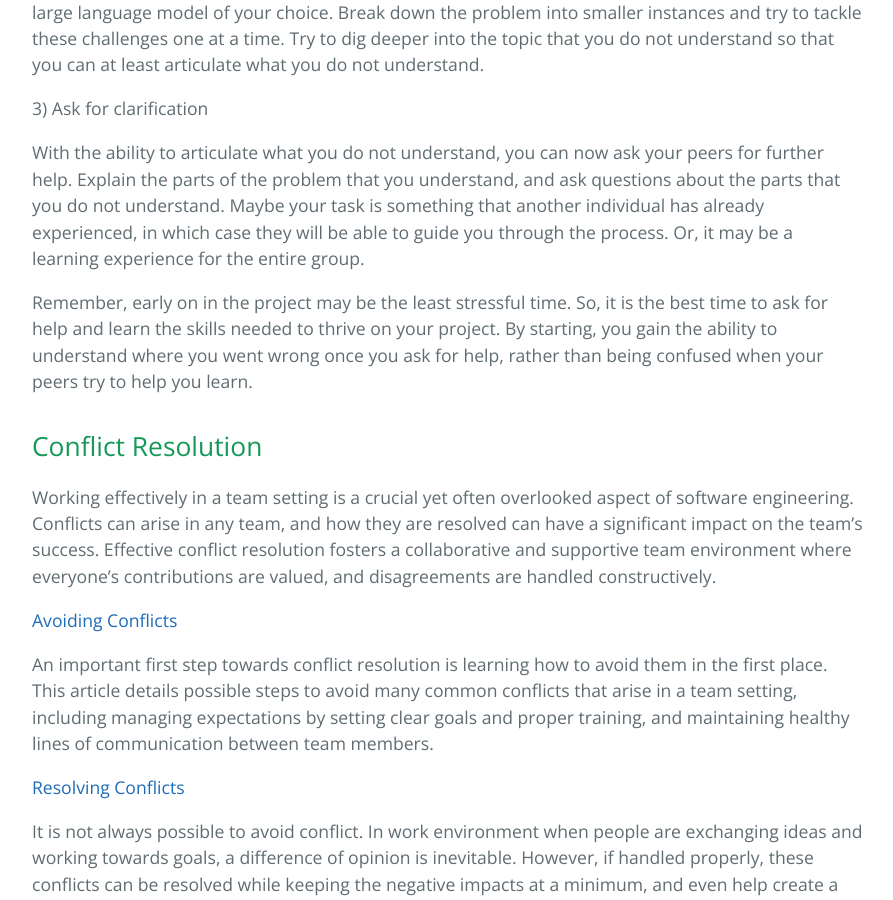
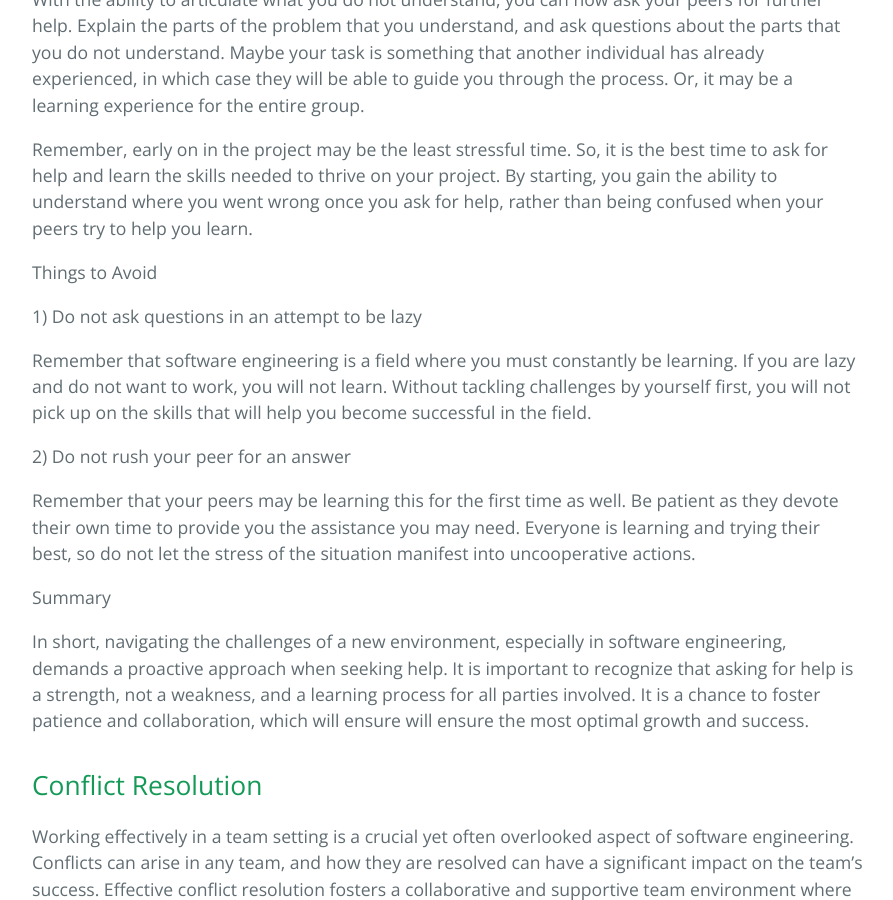
Before and after one commit to learning-software-engineering/learning-software-engineering.github.io, a Jekyll site: the page built from Topics/Teamwork.md, in a window 1280 px wide and 900 px high, scrolled down 5989 px. Shown: the whole window, without its empty margins (192-1085 px from the left). Built offline with Jekyll 4.4.1, drawn with Linux system fonts in a browser that asks for light colours; our own code applies the rules of GitHub Pages for plain Markdown files; some of the changed text lies outside the part shown.

Commit message:
Made requested changed from Jessica to include a few things to avoid doing, to be professional while asking for help. As well as a short summary to end off the section.

```diff
--- a/Topics/Teamwork.md
+++ b/Topics/Teamwork.md
@@ -85,8 +84,7 @@ It is important to remember that you have the most experience with your own code
 With all the previous steps complete, you can now ask a well-defined specific question, if you have not already solved your problem. With a fresh set of eyes on a small amount of code, it will be much easier to find a solution compared to asking for help combing through hundreds of lines of code.
 
 Remember, asking for help is not a sign of weakness. With different individuals at different levels of experience, a hard problem for you may be an issue that another individual has already experienced. So if you are stuck, it is better to ask for help than to do nothing at all.
-
-### With Getting Started
+Asking For Help (to start)
 
 A related but different issue that may arise is that you do not know how to begin. Your initial attempts may be futile and you do not know how you should proceed to contribute to the overwhelming task at hand.
 
@@ -103,6 +101,20 @@ With the internet at your disposal, there are many resources to find help. Try s
 With the ability to articulate what you do not understand, you can now ask your peers for further help. Explain the parts of the problem that you understand, and ask questions about the parts that you do not understand. Maybe your task is something that another individual has already experienced, in which case they will be able to guide you through the process. Or, it may be a learning experience for the entire group.
 
 Remember, early on in the project may be the least stressful time. So, it is the best time to ask for help and learn the skills needed to thrive on your project. By starting, you gain the ability to understand where you went wrong once you ask for help, rather than being confused when your peers try to help you learn.
+
+Things to Avoid
+
+1) Do not ask questions in an attempt to be lazy
+
+Remember that software engineering is a field where you must constantly be learning. If you are lazy and do not want to work, you will not learn. Without tackling challenges by yourself first, you will not pick up on the skills that will help you become successful in the field.
+
+2) Do not rush your peer for an answer
+
+Remember that your peers may be learning this for the first time as well. Be patient as they devote their own time to provide you the assistance you may need. Everyone is learning and trying their best, so do not let the stress of the situation manifest into uncooperative actions.
+
+Summary
+
+In short, navigating the challenges of a new environment, especially in software engineering, demands a proactive approach when seeking help. It is important to recognize that asking for help is a strength, not a weakness, and a learning process for all parties involved. It is a chance to foster patience and collaboration, which will ensure will ensure the most optimal growth and success.
 
 
 ## Conflict Resolution
```
Also changed, not shown: other parts of Topics/Teamwork.md (+1 -2 lines).
